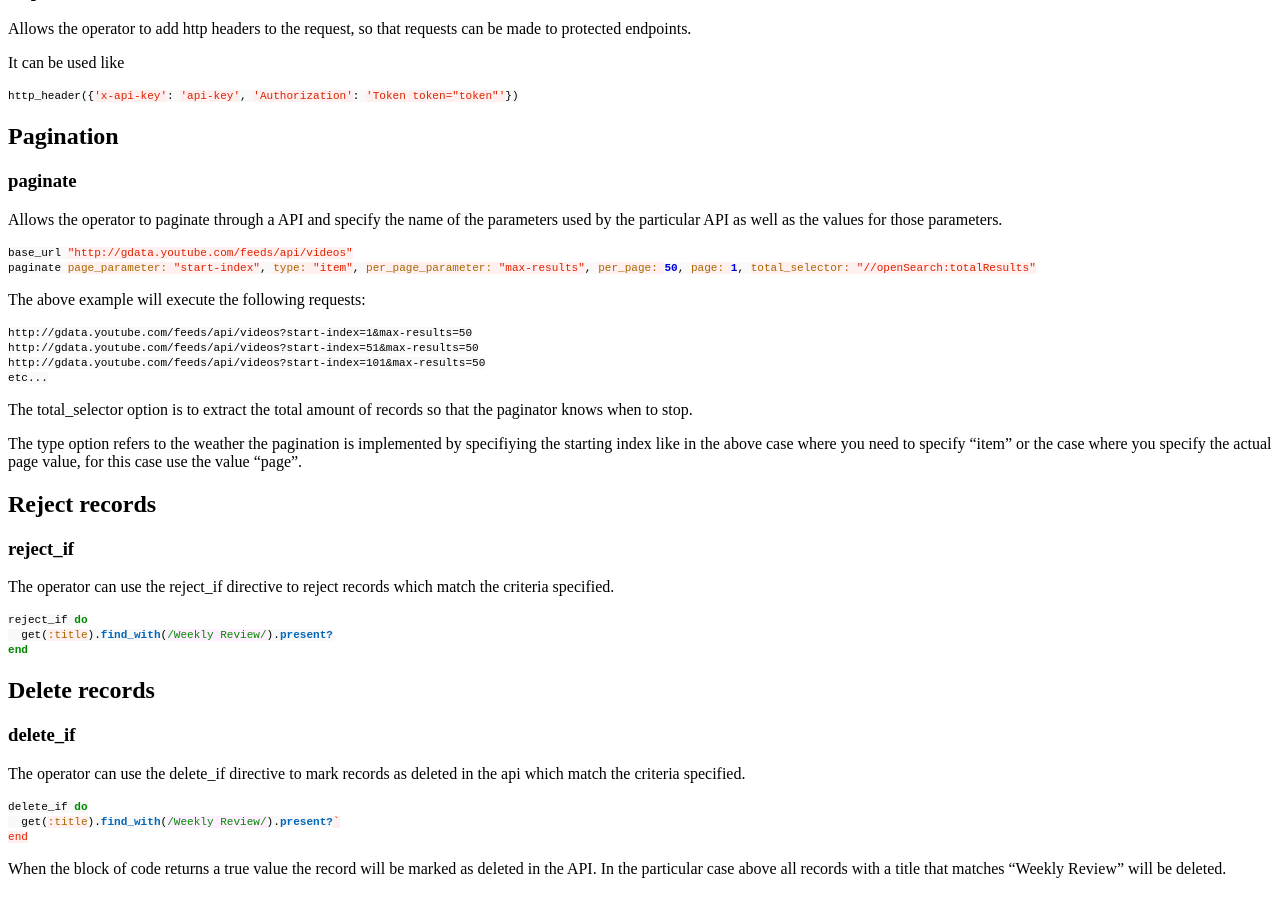
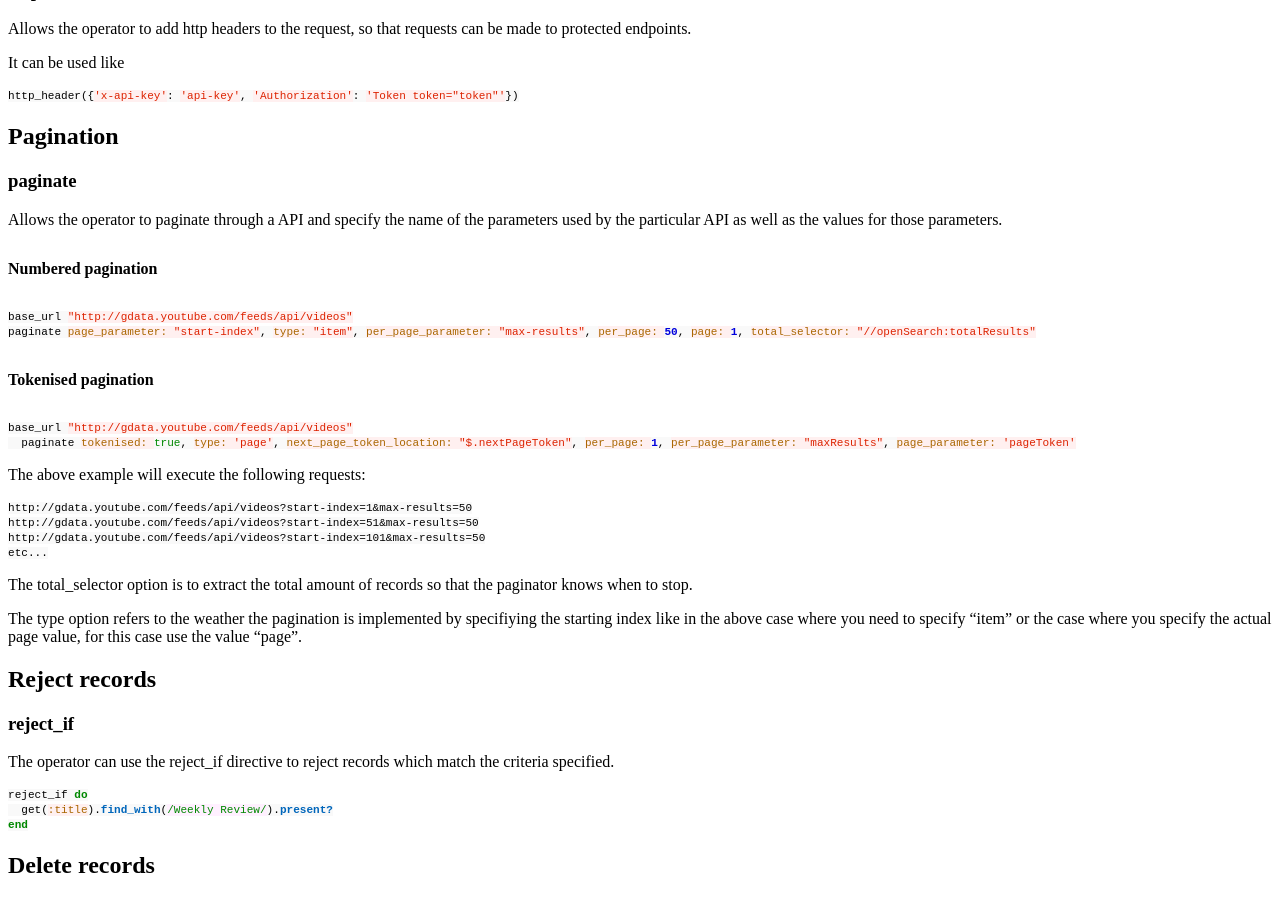
Before and after one commit to DigitalNZ/supplejack, a Jekyll site: the page built from _posts/2014-05-01-parser-dsl-domain-specific-language.md, in a window 1280 px wide and 900 px high, scrolled down 1632 px. Built offline with Jekyll 4.4.1, drawn with Linux system fonts in a browser that asks for light colours; Markdown is read by kramdown in place of the engine named in the settings; a style sheet for code colours, icons or effects is not loaded.

Commit message:
Update 2014-05-01-parser-dsl-domain-specific-language.md

````diff
--- a/_posts/2014-05-01-parser-dsl-domain-specific-language.md
+++ b/_posts/2014-05-01-parser-dsl-domain-specific-language.md
@@ -61,9 +61,18 @@ http_header({'x-api-key': 'api-key', 'Authorization': 'Token token="token"'})
 
 Allows the operator to paginate through a API and specify the name of the parameters used by the particular API as well as the values for those parameters.
 
+#### Numbered pagination
+
 ```ruby
 base_url "http://gdata.youtube.com/feeds/api/videos"
 paginate page_parameter: "start-index", type: "item", per_page_parameter: "max-results", per_page: 50, page: 1, total_selector: "//openSearch:totalResults"
+```
+
+#### Tokenised pagination
+
+```ruby
+base_url "http://gdata.youtube.com/feeds/api/videos"
+  paginate tokenised: true, type: 'page', next_page_token_location: "$.nextPageToken", per_page: 1, per_page_parameter: "maxResults", page_parameter: 'pageToken'
 ```
 
 The above example will execute the following requests:
````
